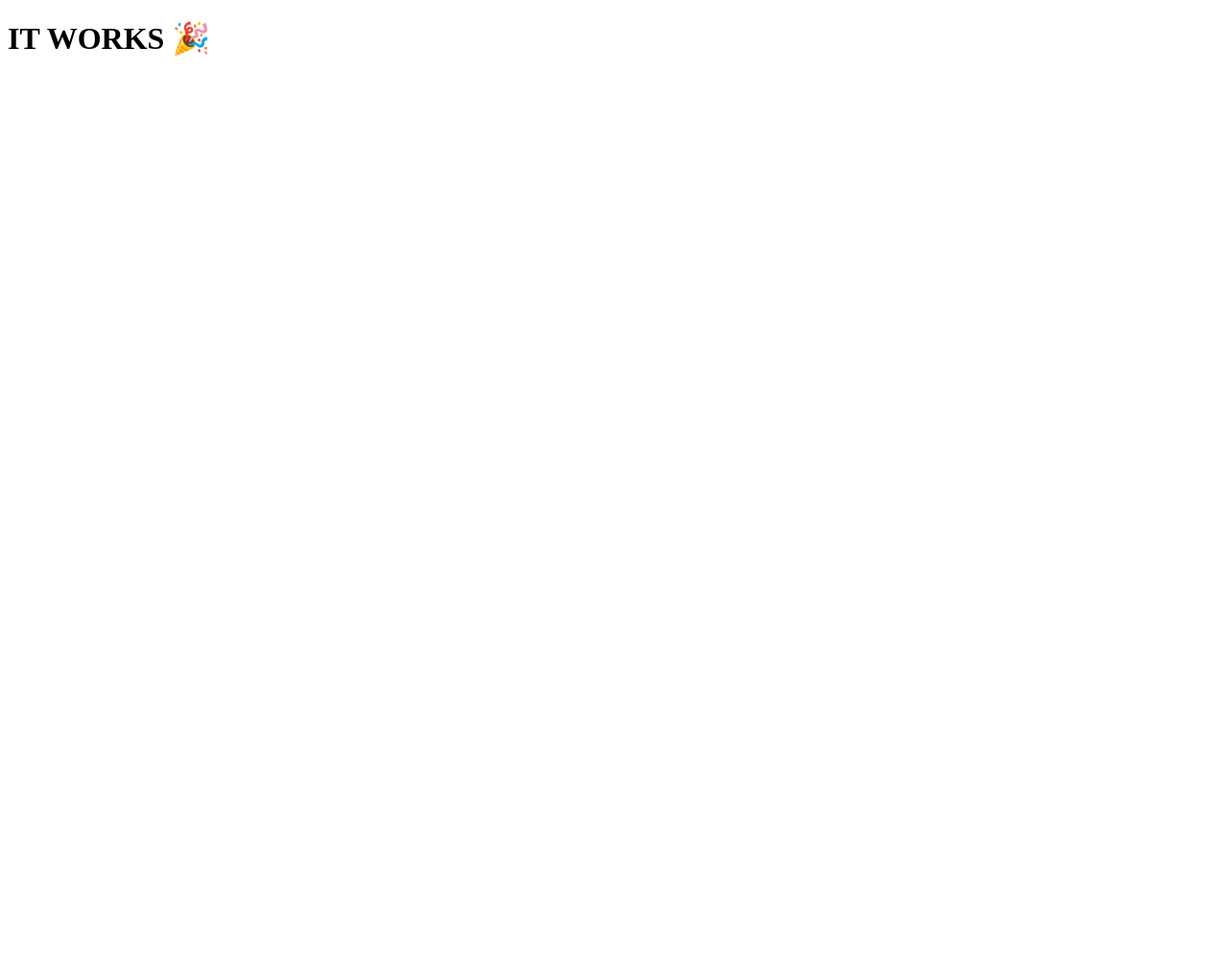
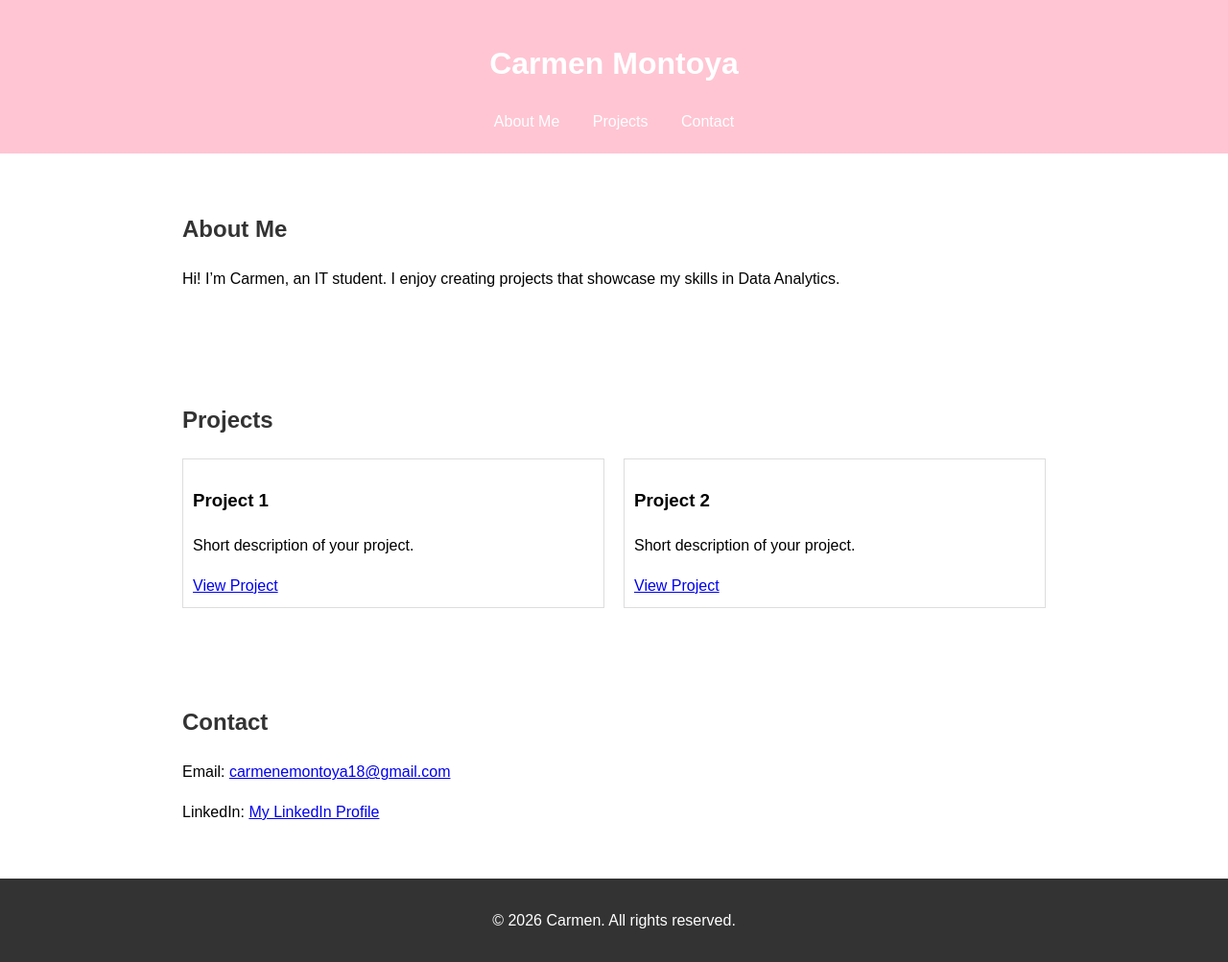
Before and after one commit to carmenemontoya/portfolio, a plain HTML site: page index.html in a window 1280 px wide. Shown: the whole page at 96% size. Before the commit the page ends 800 px from the top, so only its background shows below. Drawn offline with Linux system fonts and the light colour scheme.

Commit message:
index.html

```diff
--- a/index.html
+++ b/index.html
@@ -1,9 +1,107 @@
 <!DOCTYPE html>
-<html>
+
+<html lang="en">
+
 <head>
-  <title>Test</title>
+
+  <meta charset="UTF-8">
+
+  <meta name="viewport" content="width=device-width, initial-scale=1.0">
+
+  <title>Carmen | Portfolio</title>
+
+  <!-- Link to external CSS -->
+
+  <link rel="stylesheet" href="style.css">
+
 </head>
+
 <body>
-  <h1>IT WORKS 🎉</h1>
+
+
+
+<header>
+
+  <h1>Carmen Montoya</h1>
+
+  <nav>
+
+    <a href="#about">About Me</a>
+
+    <a href="#projects">Projects</a>
+
+    <a href="#contact">Contact</a>
+
+  </nav>
+
+</header>
+
+
+
+<section id="about">
+
+  <h2>About Me</h2>
+
+  <p>Hi! I’m Carmen, an IT student. I enjoy creating projects that showcase my skills in Data Analytics.</p>
+
+</section>
+
+
+
+<section id="projects">
+
+  <h2>Projects</h2>
+
+  <div class="projects">
+
+    <div class="project">
+
+      <h3>Project 1</h3>
+
+      <p>Short description of your project.</p>
+
+      <a href="#">View Project</a>
+
+    </div>
+
+    <div class="project">
+
+      <h3>Project 2</h3>
+
+      <p>Short description of your project.</p>
+
+      <a href="#">View Project</a>
+
+    </div>
+
+    <!-- Add more projects as needed -->
+
+  </div>
+
+</section>
+
+
+
+<section id="contact">
+
+  <h2>Contact</h2>
+
+  <p>Email: <a href="mailto:carmenemontoya18@gmail.com">carmenemontoya18@gmail.com</a></p>
+
+  <p>LinkedIn: <a href="https://www.linkedin.com/in/carmenemontoya/" target="_blank">My LinkedIn Profile</a></p>
+
+</section>
+
+
+
+<footer>
+
+  <p>&copy; 2026 Carmen. All rights reserved.</p>
+
+</footer>
+
+
+
 </body>
+
 </html>
```
